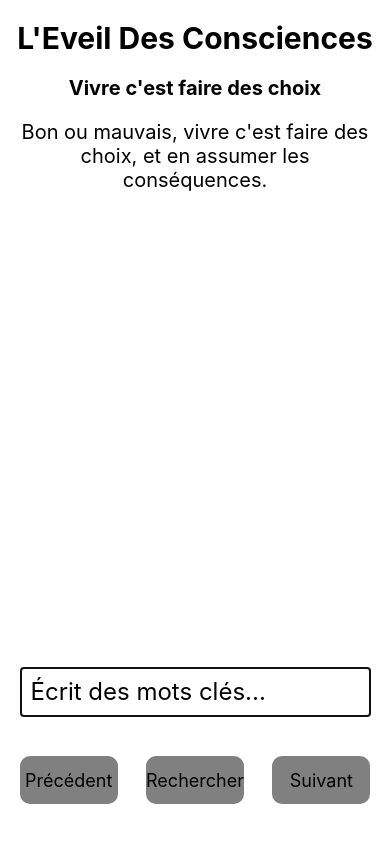
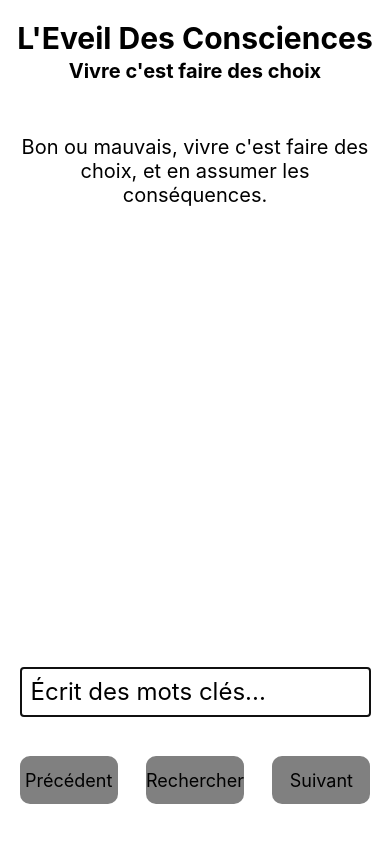
Before and after one commit to eduard-soul/LDCReactNative, a React Native app: screen / in a window 390 px wide. Built offline with nearby package versions, Linux system fonts and the light colour scheme.

Commit message:
improved overall

```diff
--- a/App.js
+++ b/App.js
@@ -1,6 +1,6 @@
 import { StatusBar } from 'expo-status-bar';
 import React, { useEffect, useState } from 'react';
-import { Platform, Pressable, StyleSheet, Text, TextInput, View, ScrollView } from 'react-native';
+import { Platform, Pressable, StyleSheet, Text, TextInput, View, ScrollView, KeyboardAvoidingView} from 'react-native';
 import axios from 'axios';
 //import data from './assets/LDC1.json';
 import data from './assets/LDC1_DONE.json'
@@ -132,7 +132,7 @@ export default function App() {
         scores_indexes.sort(function (a, b) {
             return b[0] - a[0];
         });
-        console.log(scores_indexes);
+        //console.log(scores_indexes);
         return scores_indexes;
     }
 
@@ -173,8 +173,8 @@ export default function App() {
         let LDC1 = data.LDC1;
 
         //console.log(event);
-        console.log(inputText)
-        console.log(event);
+        //console.log(inputText)
+        //console.log(event);
         if (event.key === 'Enter') {
             let words = text_to_words(inputText);
             if (words.length > 0) {
@@ -254,23 +254,38 @@ export default function App() {
             }]}>
                 <Text style={[styles.headerTitle,
                     Platform.OS !== 'web' ? { marginTop: '15%' } : { marginTop: '5%' }
-                ]}>L'Eveil Des Consciences</Text>
-                <View style={[styles.titleAndParagraphWrapper]}>
+                ]}>
+                    L'Eveil Des Consciences
+                </Text>
+                <KeyboardAvoidingView style={[styles.titleAndParagraphWrapper]}>
+                <View style={[styles.titleWrapper,
+                    currentTitle.length > 35 ? { height: '14%' } : { height: '10%' }
+                ]}>
                     <Text style={[styles.currentTitle, {
-                    }]}>{currentTitle}</Text>
+                    }]}>
+                        {currentTitle}
+                    </Text>
+                </View>
+                    <View style={[styles.scrollViewWrapper]}>
                         <ScrollView style={[styles.currentParagraphWrapper, {
-                        width: '95%',
+                            backgroundColor: 'transparent',
                         }]}>
+                            <View style={{backgroundColor: 'transparent'}}>
                                 <Text style={{
                                     fontSize: 20,
                                     textAlign: 'center',
-                        }}>{currentParagraph}</Text>
+                                }}>
+                                    {currentParagraph}
+                                </Text>
+                            </View>
                         </ScrollView>
                     </View>
+                </KeyboardAvoidingView>
             </View>
             <View style={[styles.bottomSectionWrapper, {
             }]}>
-                <View style={[styles.inputWrapper]}>
+                <View style={[styles.inputWrapper, {
+                }]}>
                     <TextInput
                         style={styles.input}
                         onChangeText={handleInputChange}
@@ -314,16 +329,26 @@ const styles = StyleSheet.create({
         marginTop: 20,
         textAlign: 'center',
     },
+    scrollViewWrapper: {
+        height: '70%',
+        width: '95%',
+    },
     titleAndParagraphWrapper: {
-        height: '80%',
+        width: '100%',
+        height: '100%',
         alignItems: 'center',
+    },
+    titleWrapper: {
+        width: '100%',
+        alignItems: 'center',
+        backgroundColor: 'transparent',
     },
     currentTitle: {
         width: '90%',
         fontSize: 20,
         fontWeight: 'bold',
-        marginTop: 20,
         textAlign: 'center',
+        marginTop: 3,
     },
     currentParagraphWrapper: {
         fontSize: 18,
```
Lines whose indentation alone changed are shown as unchanged.
